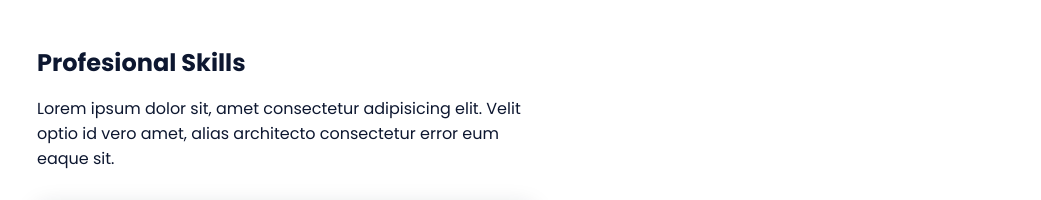
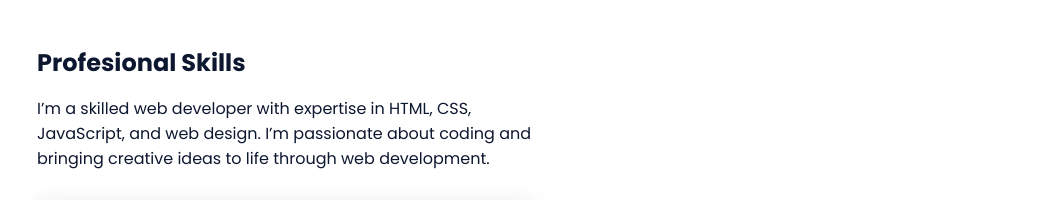
Before and after one commit to Adishreekhamgaonkar/Codsoft, a plain HTML site: page index.html in a window 1280 px wide. Shown: the part 1370-1570 px from the top of the page, without its empty margins (91-1132 px from the left). Drawn offline with nearby package versions, Linux system fonts and the light colour scheme.

Commit message:
Update index.html

```diff
--- a/index.html
+++ b/index.html
@@ -89,7 +89,8 @@
                 <div class="skills__container bd-grid">
                     <div>
                         <h2 class="skills__subtitle">Profesional Skills</h2>
-                        <p class="skills__text">Lorem ipsum dolor sit, amet consectetur adipisicing elit. Velit optio id vero amet, alias architecto consectetur error eum eaque sit.</p>
+                        <p class="skills__text">I’m a skilled web developer with expertise in HTML, CSS, JavaScript, and web design.
+                            I’m passionate about coding and bringing creative ideas to life through web development.</p>
                         <div class="skills__data">
                             <div class="skills__names">
                                 <i class='bx bxl-html5 skills__icon'></i>
```
